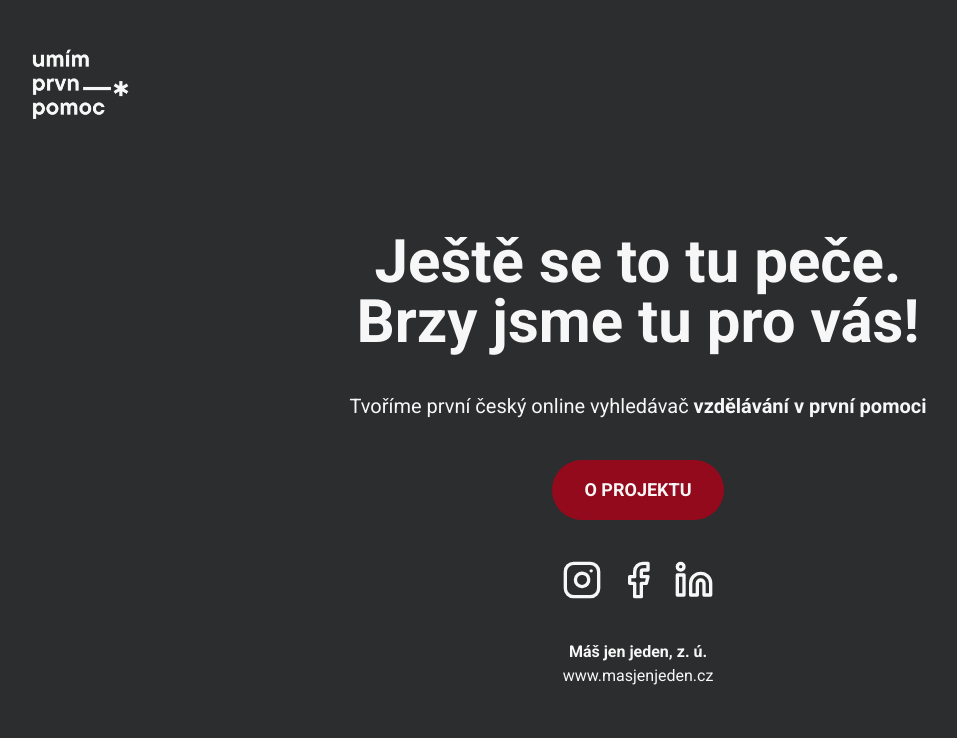
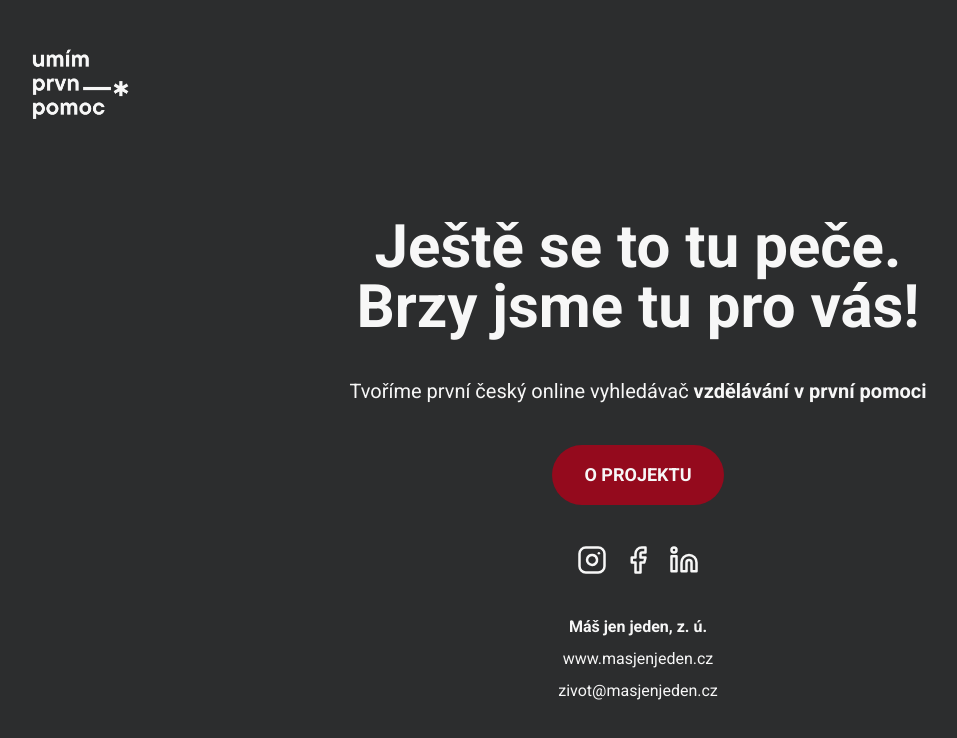
Before and after one commit to hrejsemnou/umim-prvni-pomoc, a Next.js app: page / in a window 1280 px wide. Shown: the top 738 px of the page, without its empty margins (2-959 px from the left). Built offline with nearby package versions, Linux system fonts and the light colour scheme; no server answers.

Commit message:
Fix support link and add mail to landing page

```diff
--- a/src/app/(home)/page.tsx
+++ b/src/app/(home)/page.tsx
@@ -33,8 +33,8 @@ export default function Home() {
           >
             <Image
               src="/icons/instagram.svg"
-              width={40}
-              height={40}
+              width={30}
+              height={30}
               alt="Instagram link"
             />
           </Link>
@@ -44,8 +44,8 @@ export default function Home() {
           >
             <Image
               src="/icons/facebook.svg"
-              width={40}
-              height={40}
+              width={30}
+              height={30}
               alt="Facebook link"
             />
           </Link>
@@ -55,17 +55,22 @@ export default function Home() {
           >
             <Image
               src="/icons/linkedin.svg"
-              width={40}
-              height={40}
+              width={30}
+              height={30}
               alt="Linkedin link"
             />
           </Link>
         </div>
-        <div className="text-background">
+        <div className="text-background flex flex-col gap-2">
           <p>
             <strong>Máš jen jeden, z. ú.</strong>
           </p>
-          <Link href="https://www.masjenjeden.cz">www.masjenjeden.cz</Link>
+          <Link target="_blank" href="https://www.masjenjeden.cz">
+            www.masjenjeden.cz
+          </Link>
+          <Link target="_blank" href="mailto:zivot@masjenjeden.cz">
+            zivot@masjenjeden.cz
+          </Link>
         </div>
       </div>
     </div>
--- a/src/components/navigation/NavigationItem.tsx
+++ b/src/components/navigation/NavigationItem.tsx
@@ -17,7 +17,7 @@ const NavigationItem = ({
 
   let url = slug;
   if (isPodporteNas) {
-    url = "https://www.masjenjeden.cz/#podporte-nas";
+    url = "https://www.masjenjeden.cz/podporte-nas";
   }
 
   return (
```
